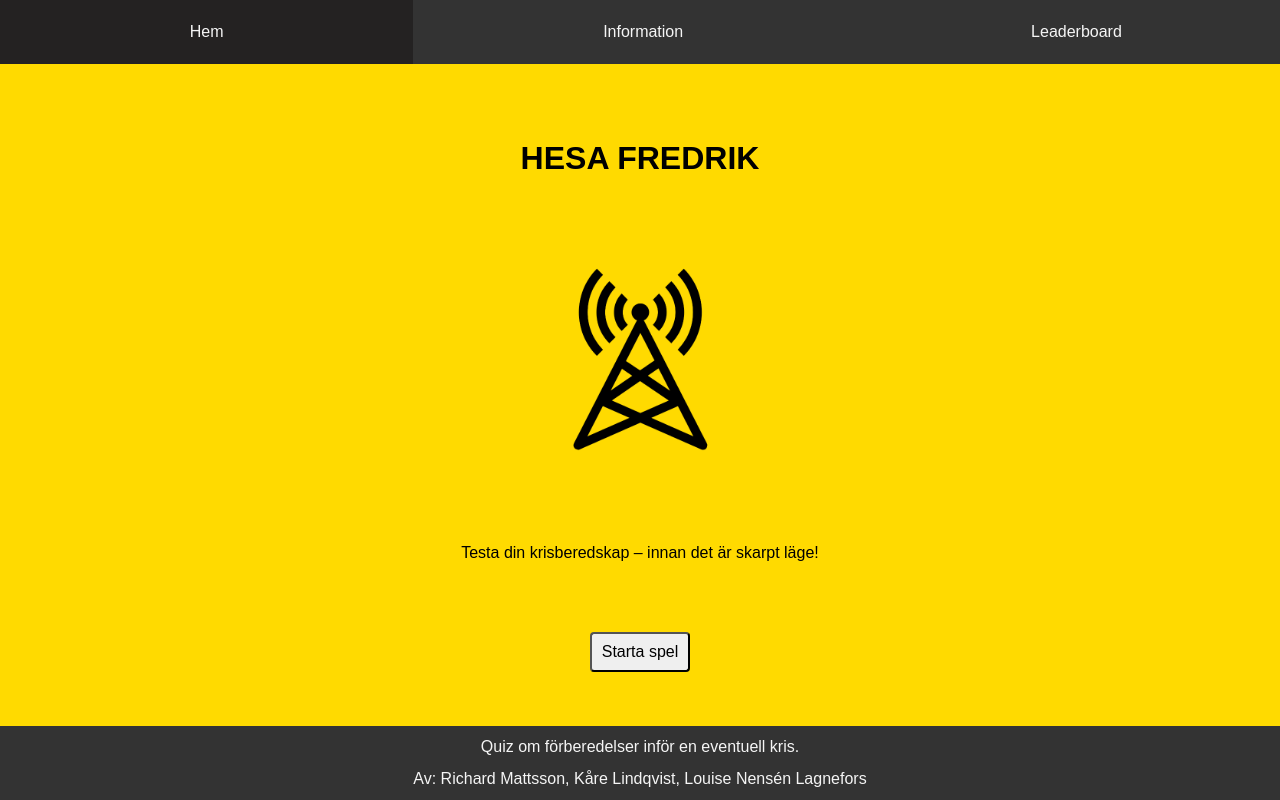
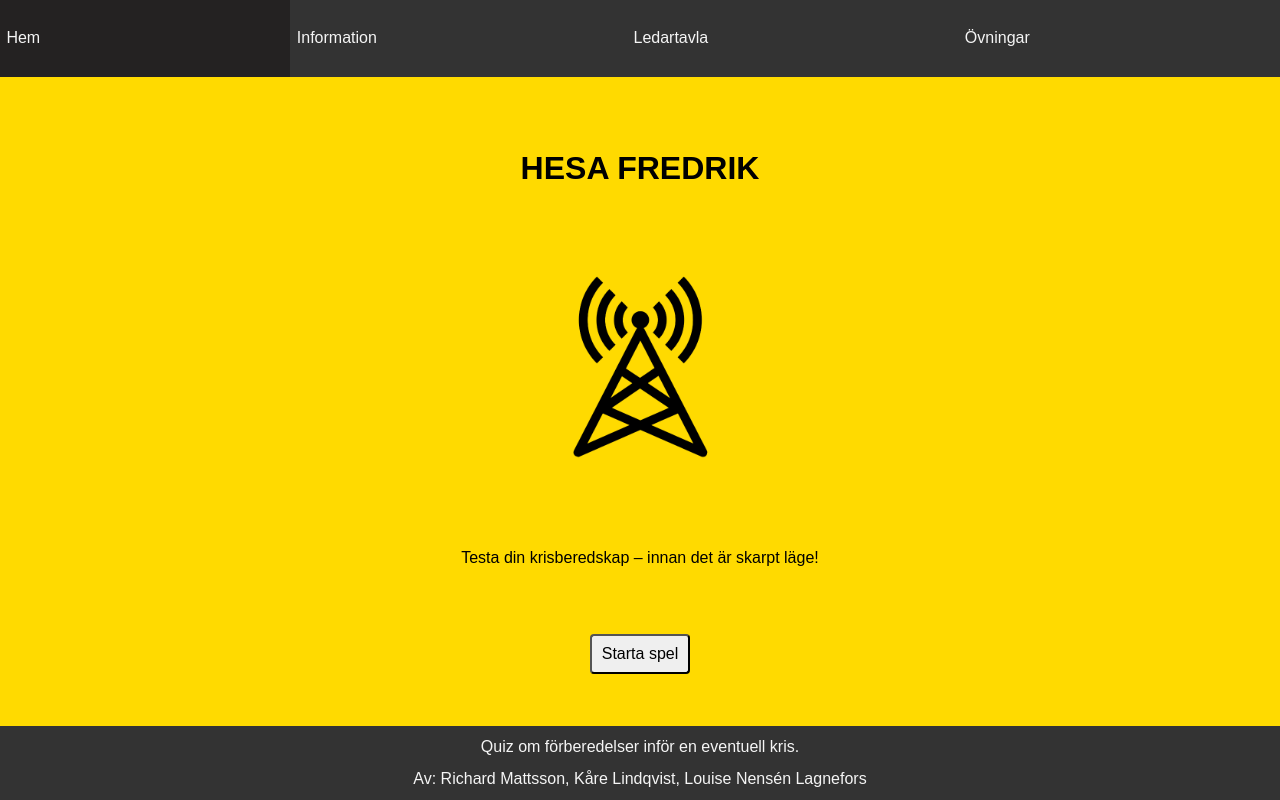
Before and after one commit to richardMattsson/hesa-fredrik, a Vue app: page / in a window 1280 px wide. Built offline with nearby package versions, Linux system fonts and the light colour scheme.

Commit message:
change css for NavigationComp, add link to tutorial

```diff
--- a/src/components/NavigationComp.vue
+++ b/src/components/NavigationComp.vue
@@ -5,11 +5,14 @@
         <li class="container-links" id="nav-home">
           <RouterLink to="/">Hem</RouterLink>
         </li>
-        <li class="container-links" id="nav-result">
+        <li class="container-links" id="nav-information">
           <RouterLink to="/information">Information</RouterLink>
         </li>
         <li class="container-links" id="nav-leaderboard">
-          <RouterLink to="/scoretable">Leaderboard</RouterLink>
+          <RouterLink to="/scoretable">Ledartavla</RouterLink>
+        </li>
+        <li class="container-links" id="nav-tutorial">
+          <RouterLink to="/tutorial">Övningar</RouterLink>
         </li>
       </ul>
     </nav>
@@ -37,21 +40,24 @@
 .container-links {
   height: 4rem;
   display: flex;
-  justify-content: center;
+  /* justify-content: center; */
+  padding: 0.4rem;
   align-items: center;
-  /* border: 1px solid whitesmoke; */
 }
 .container-links:hover {
   cursor: pointer;
   background-color: #242222;
 }
 #nav-home {
-  flex-grow: 1.2;
+  flex-grow: 1.3;
 }
-#nav-result {
-  flex-grow: 1.2;
+#nav-information {
+  flex-grow: 1.3;
 }
 #nav-leaderboard {
-  flex-grow: 1;
+  flex-grow: 1.3;
+}
+#nav-tutorial {
+  flex-grow: 1.3;
 }
 </style>
```
